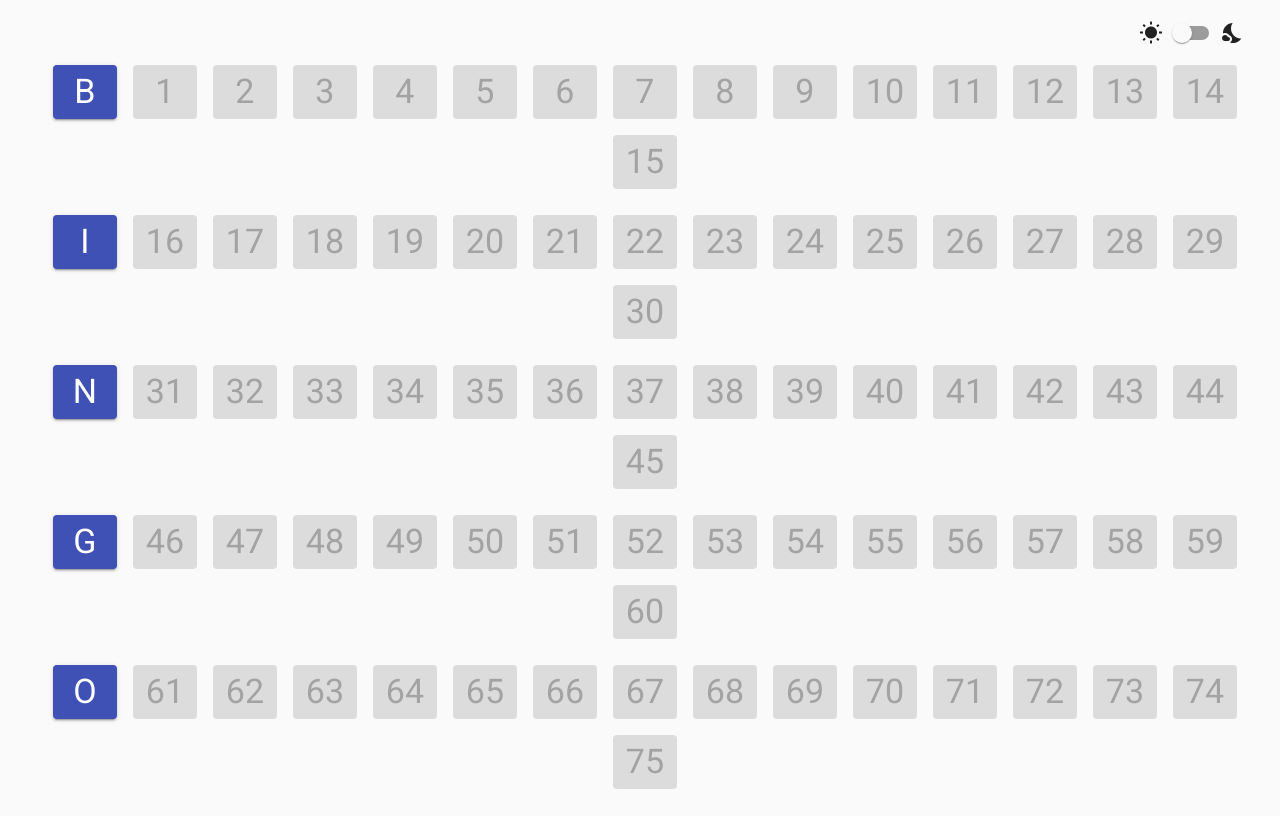
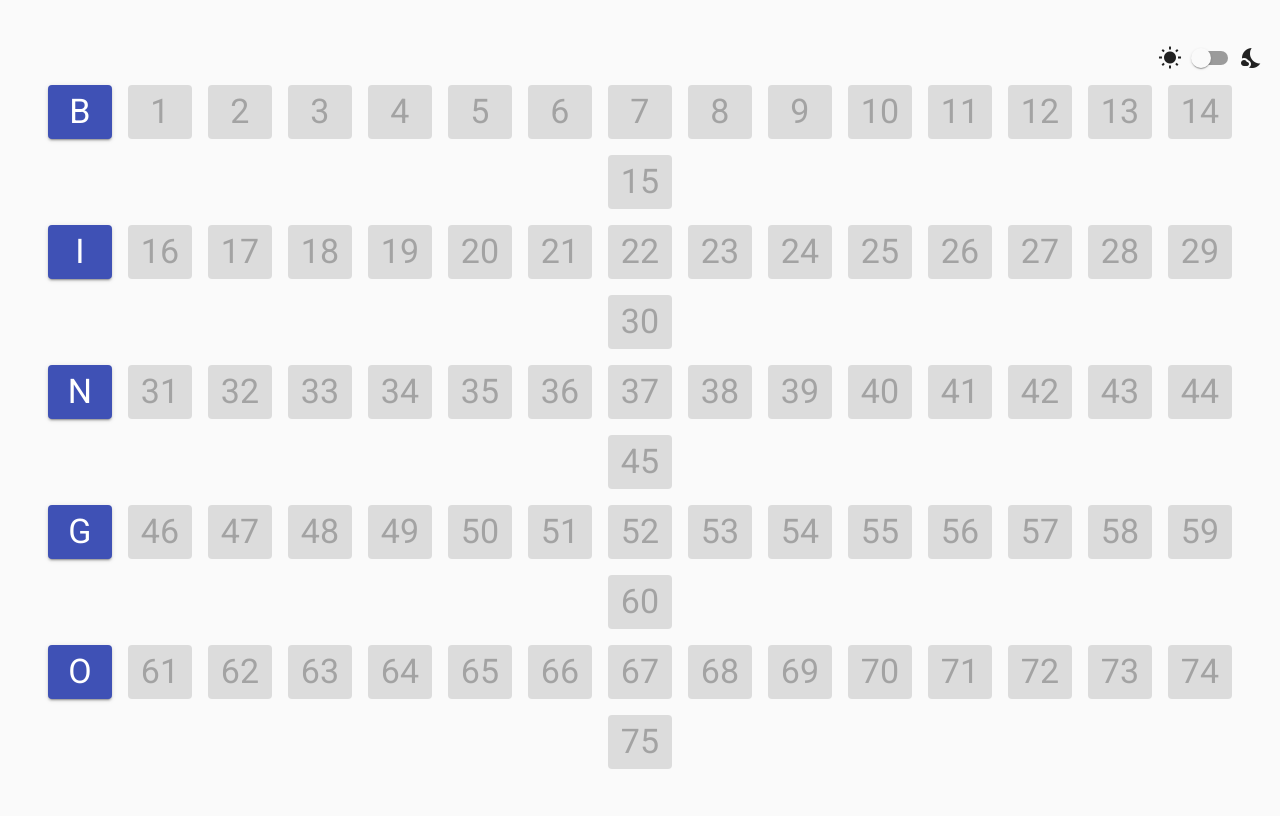
Before and after one commit to aamielsan/bingo-caller, a React app: page / in a window 1280 px wide. Built offline with nearby package versions, Linux system fonts and the light colour scheme.

Commit message:
Updated css

```diff
--- a/src/components/Row.js
+++ b/src/components/Row.js
@@ -5,7 +5,6 @@ export default ({ children }) => {
   return (
     <Grid
       container
-      className="row"
       direction="row"
       justify="center"
       alignItems="center"
--- a/src/components/SettingsBar.js
+++ b/src/components/SettingsBar.js
@@ -5,7 +5,7 @@ import ThemeToggle from './ThemeToggle';
 
 const useStyles = makeStyles(theme => ({
   settings: {
-    paddingRight: theme.spacing(4),
+    paddingRight: theme.spacing(1),
   },
 }));
 
--- a/src/index.css
+++ b/src/index.css
@@ -24,10 +24,6 @@ html, body {
   font-size: 110%;
 }
 
-.row {
-  margin: 5px;
-}
-
 .row-header {
   margin-right: 20px;
 }
```
Also changed, not shown: 2 other files.
